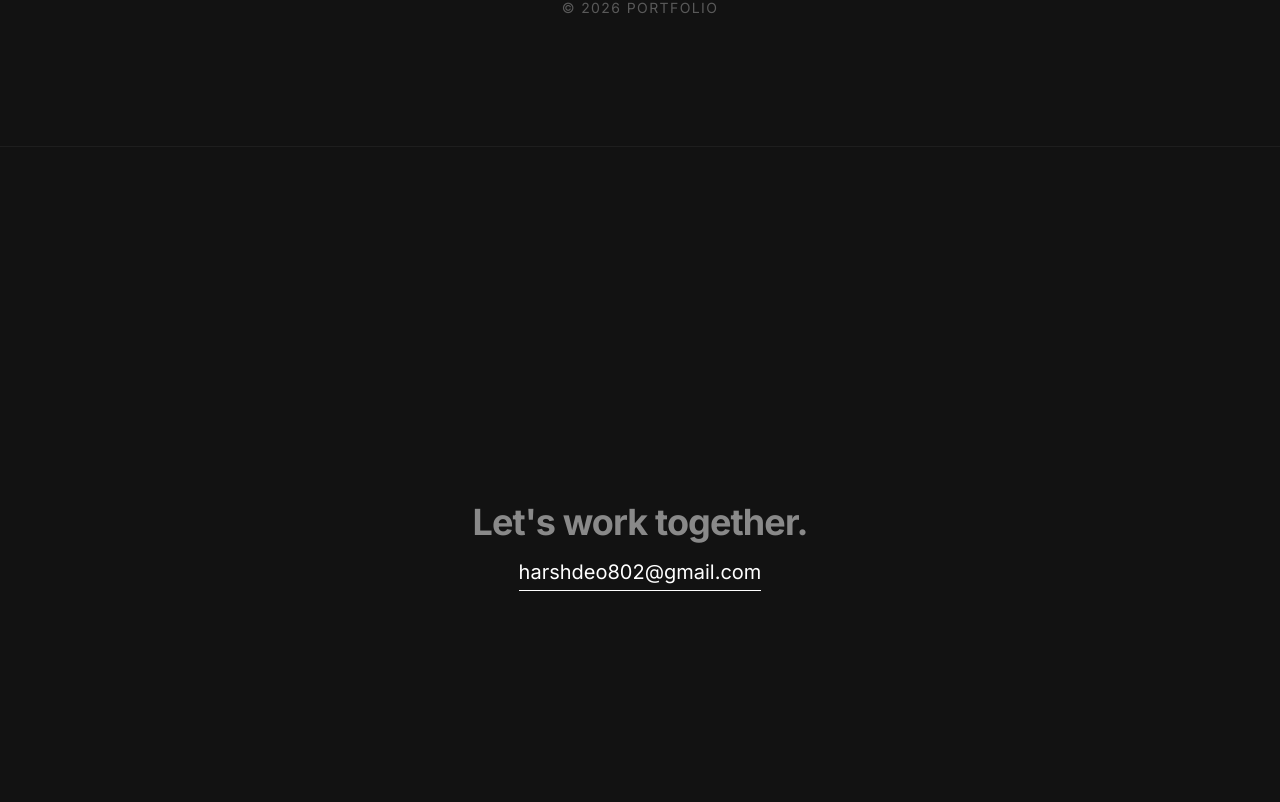
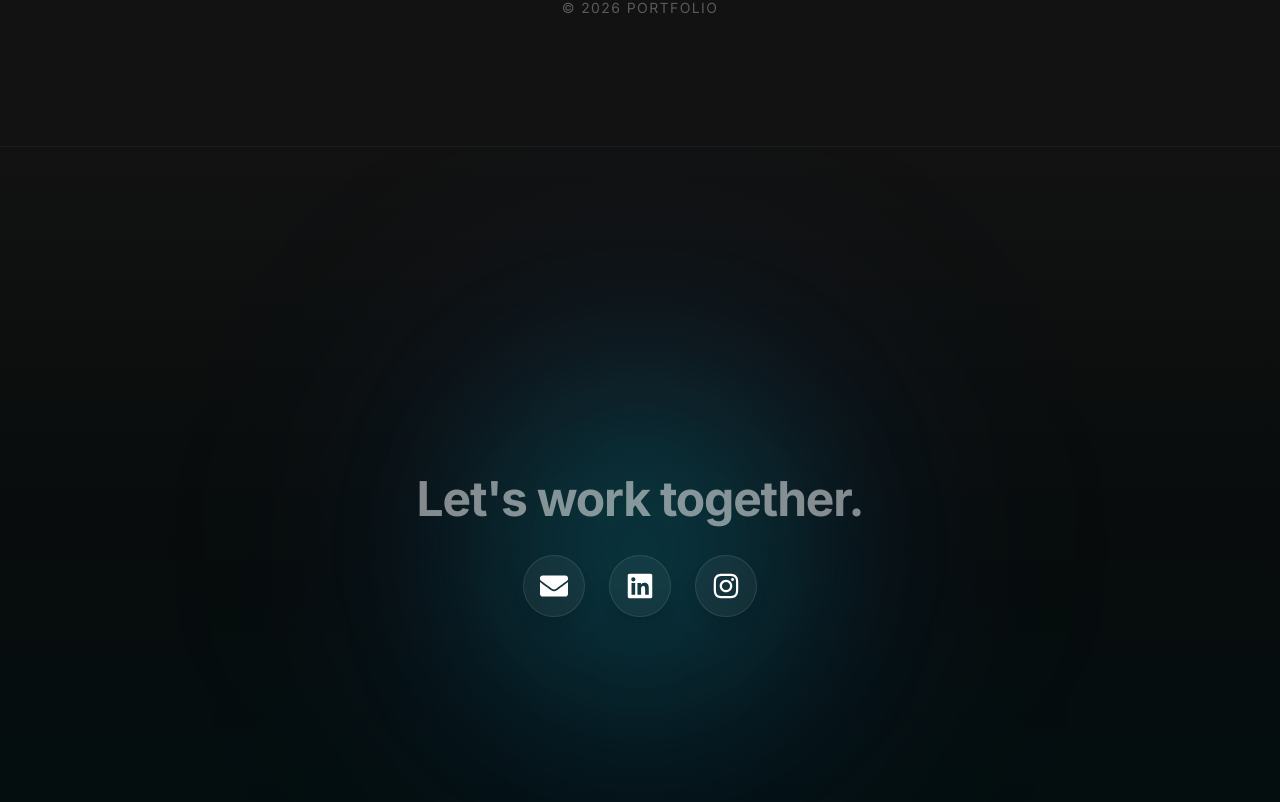
Before and after one commit to harshdeo802/scrolly-portfolio, a Next.js app: page / in a window 1280 px wide. Shown: the part 6933-7735 px from the top of the page. Built offline with nearby package versions, Linux system fonts and the light colour scheme.

Commit message:
feat : add email , linkedin , instagram buttons

```diff
--- a/app/components/Navbar.tsx
+++ b/app/components/Navbar.tsx
@@ -113,6 +113,8 @@ export default function Navbar() {
                 </nav>
             </div>
 
+
+
             {/* Scroll To Top Button (Visible on Mobile & Desktop) */}
             <div className="fixed bottom-8 right-8 z-50">
                 {showScrollTop && (
--- a/app/page.tsx
+++ b/app/page.tsx
@@ -4,6 +4,7 @@ import About from "./components/About";
 import Experience from "./components/Experience";
 import Projects from "./components/Projects";
 import Navbar from "./components/Navbar";
+import { FaLinkedin, FaEnvelope, FaInstagram } from "react-icons/fa";
 
 export default function Home() {
   return (
@@ -27,14 +28,51 @@ export default function Home() {
         <Projects />
       </section>
 
-      <section id="contact" className="h-screen flex items-center justify-center bg-[#121212] border-t border-white/5">
-        <div className="text-center">
-          <h2 className="text-4xl font-bold tracking-tight text-white/50">
+      <section id="contact" className="h-screen flex items-center justify-center bg-[#121212] border-t border-white/5 relative overflow-hidden">
+
+        {/* Background Gradient */}
+        <div className="absolute inset-0 bg-gradient-to-t from-[#021012] via-[#050a0a]/80 to-transparent pointer-events-none" />
+
+        {/* Sharp Glow */}
+        <div className="absolute top-1/2 left-1/2 -translate-x-1/2 -translate-y-1/2 w-[300px] h-[300px] bg-teal-500/20 blur-[80px] rounded-full pointer-events-none" />
+
+        {/* Subtle Glow Layer */}
+        <div className="absolute top-1/2 left-1/2 -translate-x-1/2 -translate-y-1/2 w-[500px] h-[500px] bg-blue-500/10 blur-[120px] rounded-full pointer-events-none" />
+
+        <div className="text-center relative z-10 flex flex-col items-center gap-8">
+          <h2 className="text-4xl md:text-5xl font-bold tracking-tight text-white/50">
             Let's work together.
           </h2>
-          <a href="mailto:harshdeo802@gmail.com" className="text-xl text-white mt-4 border-b border-white pb-1 inline-block hover:opacity-70 transition-opacity">
-            harshdeo802@gmail.com
-          </a>
+
+          <div className="flex gap-6">
+            <a
+              href="mailto:harshdeo802@gmail.com"
+              className="p-4 bg-white/5 border border-white/10 rounded-full text-white hover:bg-white/10 hover:scale-110 hover:text-teal-400 transition-all duration-300 shadow-lg"
+              aria-label="Email"
+            >
+              <FaEnvelope size={28} />
+            </a>
+
+            <a
+              href="https://www.linkedin.com/in/harsh-deo-445245200/"
+              target="_blank"
+              rel="noopener noreferrer"
+              className="p-4 bg-white/5 border border-white/10 rounded-full text-white hover:bg-white/10 hover:scale-110 hover:text-blue-400 transition-all duration-300 shadow-lg"
+              aria-label="LinkedIn"
+            >
+              <FaLinkedin size={28} />
+            </a>
+
+            <a
+              href="https://www.instagram.com/musingswithjayson/"
+              target="_blank"
+              rel="noopener noreferrer"
+              className="p-4 bg-white/5 border border-white/10 rounded-full text-white hover:bg-white/10 hover:scale-110 hover:text-pink-500 transition-all duration-300 shadow-lg"
+              aria-label="Instagram"
+            >
+              <FaInstagram size={28} />
+            </a>
+          </div>
         </div>
       </section>
     </main>
```
